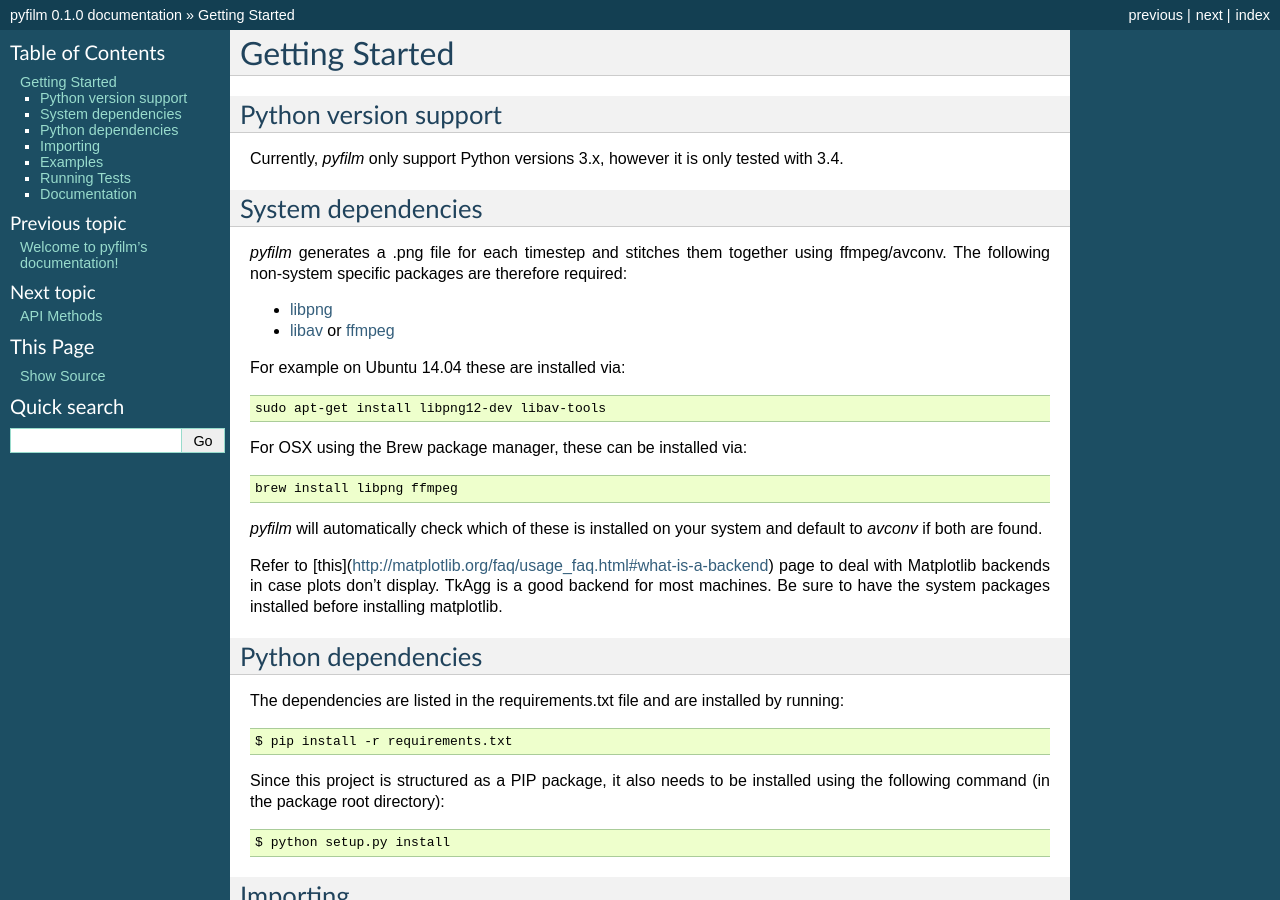
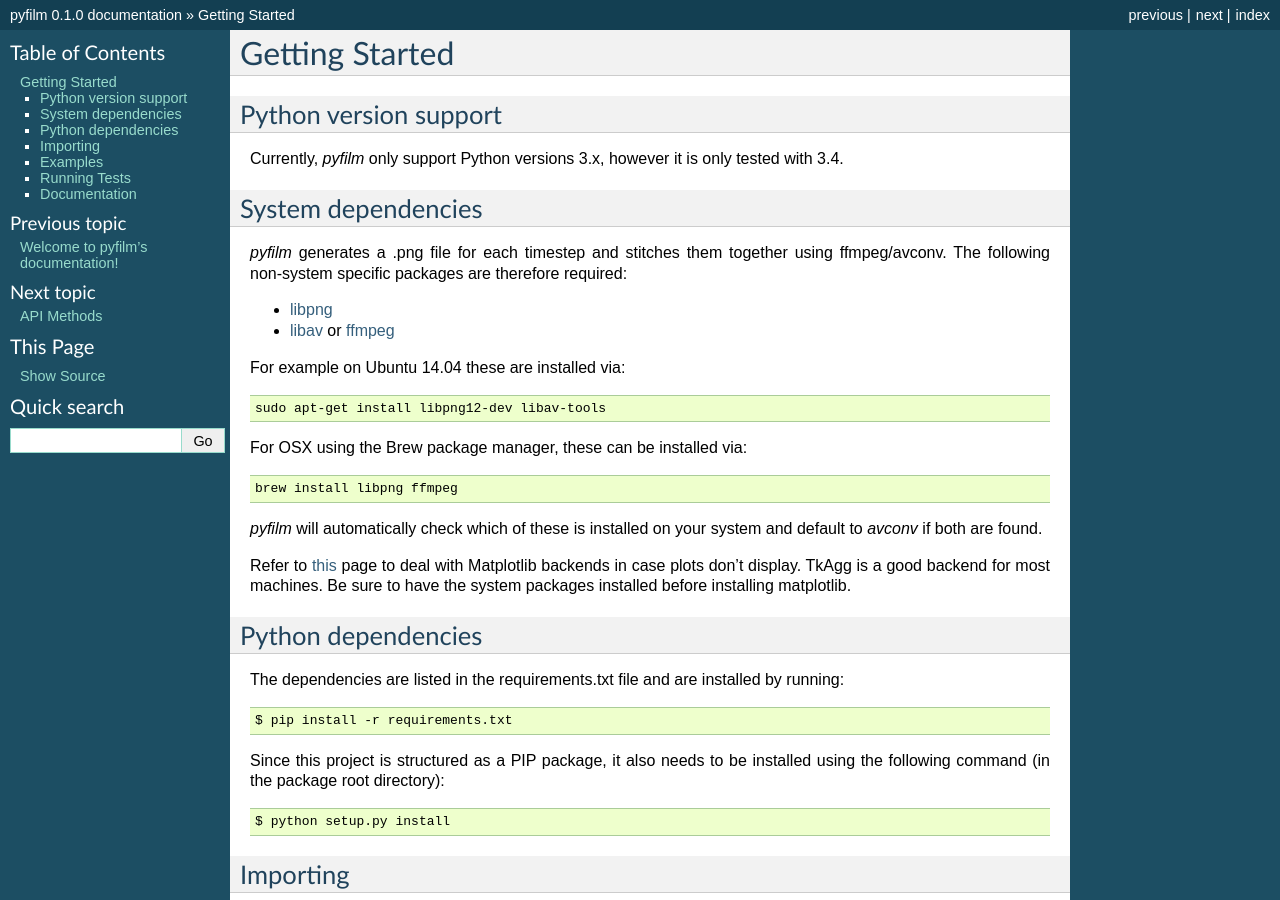
Before and after one commit to ferdinandvanwyk/pyfilm, a Sphinx documentation site: the page built from docs/source/getting_started.rst, in a window 1280 px wide and 900 px high. Built offline with Sphinx 7.4.7, drawn with Linux system fonts in a browser that asks for light colours.

Commit message:
update doc hyperlinks

```diff
--- a/docs/source/getting_started.rst
+++ b/docs/source/getting_started.rst
@@ -32,14 +32,15 @@ For OSX using the Brew package manager, these can be installed via:
 `pyfilm` will automatically check which of these is installed on your system
 and default to `avconv` if both are found.
 
-Refer to [this](http://matplotlib.org/faq/usage_faq.html#what-is-a-backend)
+Refer to this_
 page to deal with Matplotlib backends in case plots don't display. TkAgg is a
 good backend for most machines. Be sure to have the system packages installed
 before installing matplotlib.
 
-.. _libpng: www.libpng.org/pub/png/libpng.html)
+.. _libpng: http://www.libpng.org/pub/png/libpng.html
 .. _libav: https://libav.org/
 .. _ffmpeg: https://www.ffmpeg.org/
+.. _this: http://matplotlib.org/faq/usage_faq.html#what-is-a-backend
 
 Python dependencies
 -------------------
```
